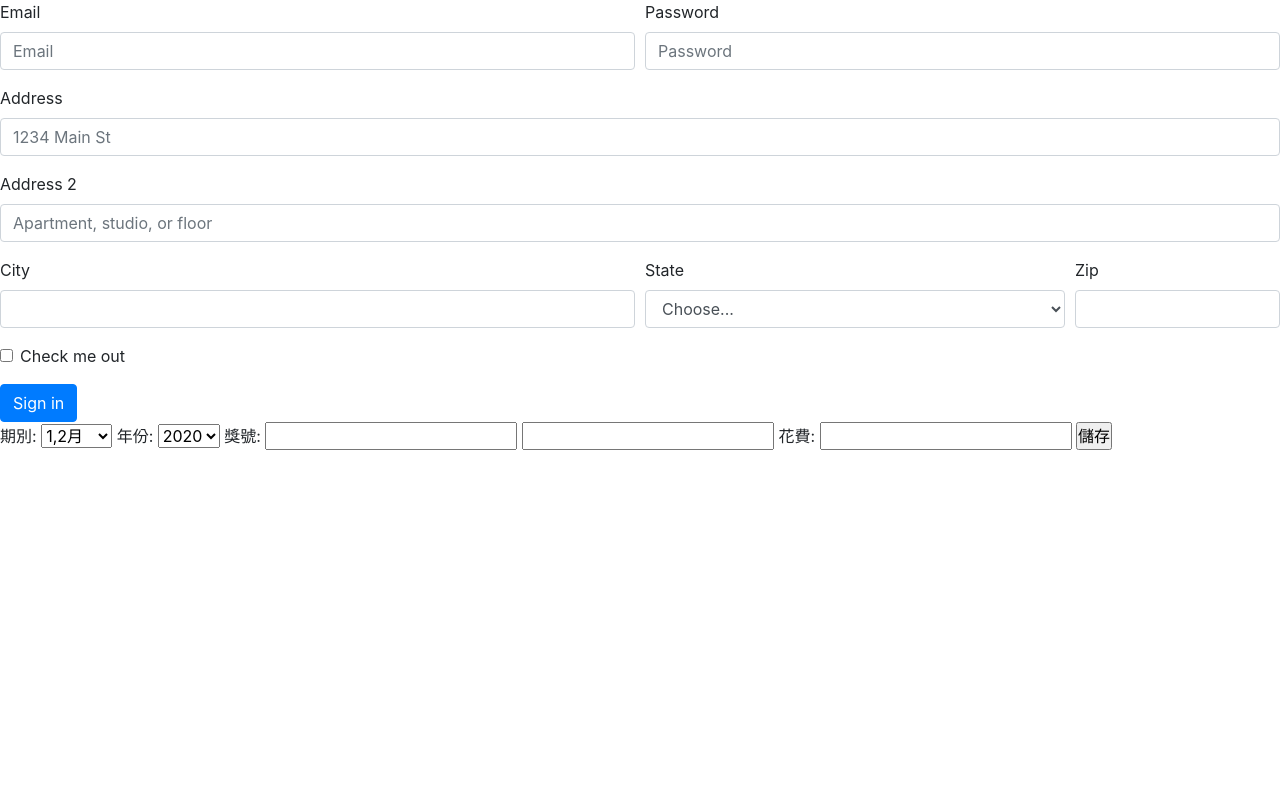
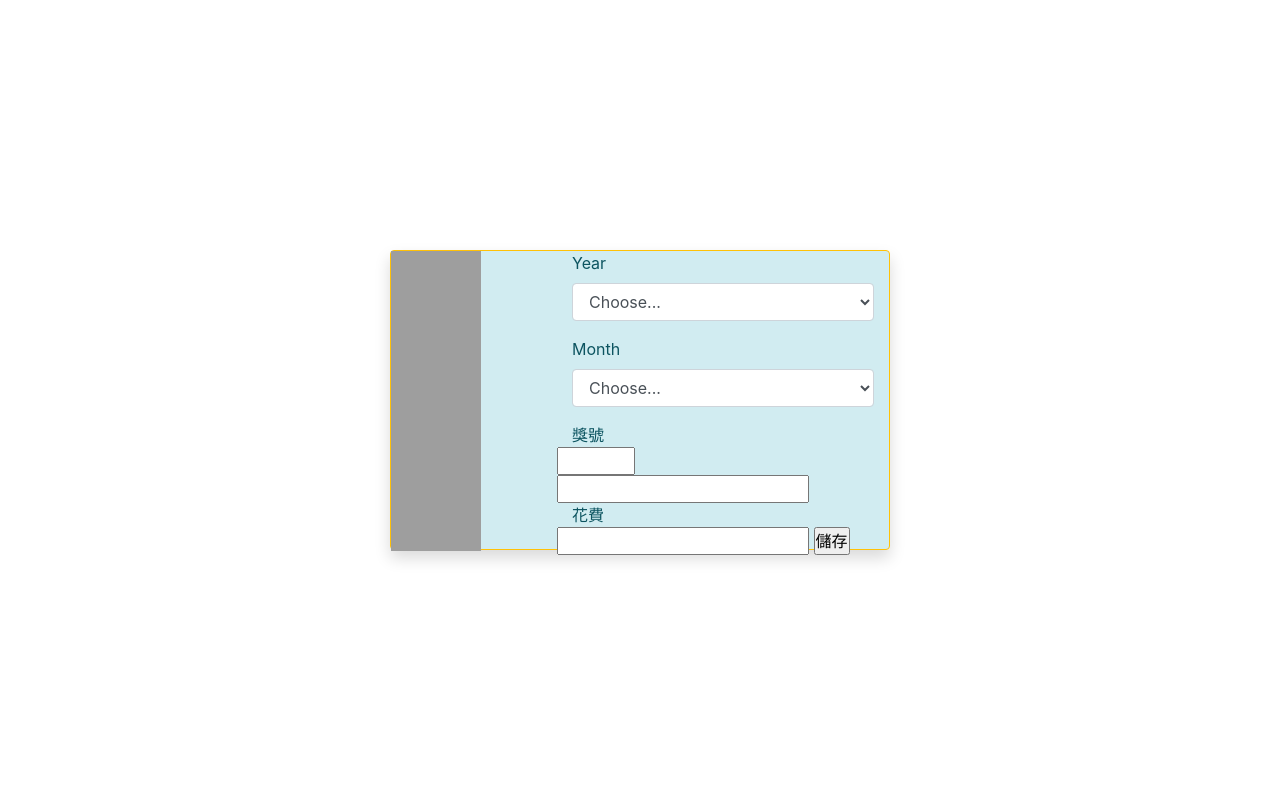
Before and after one commit to wdaweb/calendar-shushu7337, a PHP site: page / in a window 1280 px wide. Run offline with PHP 8.4, Linux system fonts and the light colour scheme; grey boxes are pictures that could not be loaded.

Commit message:
layout test indexxx.php is orignal file

```diff
--- a/INVOICE/index.php
+++ b/INVOICE/index.php
@@ -1,4 +1,8 @@
 <link rel="stylesheet" href="./include/bootstrap.css">
+<link rel="stylesheet" href="https://stackpath.bootstrapcdn.com/bootstrap/4.4.1/css/bootstrap.min.css">
+<script src="https://code.jquery.com/jquery-3.4.1.slim.min.js"></script>
+<script src="https://cdn.jsdelivr.net/npm/popper.js@1.16.0/dist/umd/popper.min.js"></script>
+<script src="https://stackpath.bootstrapcdn.com/bootstrap/4.4.1/js/bootstrap.min.js"></script>
 <!DOCTYPE html>
 <html lang="en">
 
@@ -9,87 +13,50 @@
   <link rel="stylesheet" href="./css/style.css">
 </head>
 
-<body>
-
-        <form>
-      <div class="form-row">
-        <div class="form-group col-md-6">
-          <label for="inputEmail4">Email</label>
-          <input type="email" class="form-control" id="inputEmail4" placeholder="Email">
+<body class="d-flex justify-content-around align-items-center vw-100 flex-column" style="height: 100vh;">
+<form action="save_invoice.php" method="post">
+<div class="card my-5 mx-auto shadow alert-info border-warning" style="height: 300px;width: 500px;">
+    <div class="row no-gutters">
+      <div class="col-md-4">
+        <img src="https://picsum.photos/90/300">
       </div>
-        <div class="form-group col-md-6">
-          <label for="inputPassword4">Password</label>
-          <input type="password" class="form-control" id="inputPassword4" placeholder="Password">
+      <div class="col-md-8">
+          <div class="form-group">
+            <div class="form-group col-md" >
+              <label for="inputYear">Year</label>
+              <select id="inputYear" class="form-control" name="year" >
+                <option selected>Choose...</option>
+                <option class="dropdown-item" value="2020" href="#">2020</option>
+                <option class="dropdown-item" value="2021" href="#">2021</option>
+                <option class="dropdown-item" value="2022" href="#">2022</option>
+              </select>
+            </div>
+            <div class="form-group col-md" >
+              <label for="inputMonth">Month</label>
+              <select id="inputMonth" class="form-control" name="period">
+                <option selected>Choose...</option>
+                <option class="dropdown-item" value="1">1-2</option>
+                <option class="dropdown-item" value="2">3-4</option>
+                <option class="dropdown-item" value="3">5-6</option>
+                <option class="dropdown-item" value="4">7-8</option>
+                <option class="dropdown-item" value="5">9-10</option>
+                <option class="dropdown-item" value="6">11-12</option>
+              </select>
             </div>
           </div>
-      <div class="form-group">
-        <label for="inputAddress">Address</label>
-        <input type="text" class="form-control" id="inputAddress" placeholder="1234 Main St">
-      </div>
-      <div class="form-group">
-        <label for="inputAddress2">Address 2</label>
-        <input type="text" class="form-control" id="inputAddress2" placeholder="Apartment, studio, or floor">
-      </div>
-      <div class="form-row">
-        <div class="form-group col-md-6">
-          <label for="inputCity">City</label>
-          <input type="text" class="form-control" id="inputCity">
-        </div>
-        <div class="form-group col-md-4">
-          <label for="inputState">State</label>
-          <select id="inputState" class="form-control">
-            <option selected>Choose...</option>
-            <option>...</option>
-          </select>
-        </div>
-        <div class="form-group col-md-2">
-          <label for="inputZip">Zip</label>
-          <input type="text" class="form-control" id="inputZip">
+          <div class="col">獎號</div>
+          <input type="text" name="code" size="3px">
+          <input type="number" name="number">
+          <div class="col">花費</div>
+          <input type="number" name="expend">
+          <input type="submit" value="儲存">
         </div>
       </div>
-      <div class="form-group">
-        <div class="form-check">
-          <input class="form-check-input" type="checkbox" id="gridCheck">
-          <label class="form-check-label" for="gridCheck">
-            Check me out
-          </label>
     </div>
   </div>
-      <button type="submit" class="btn btn-primary">Sign in</button>
+  </div>
   </form>
 
-
-
-
-
-
-
-
-
-    <form action="save_invoice.php" method="post">
-    期別:
-    <select name="period">
-        <option value="1">1,2月</option>
-        <option value="2">3,4月</option>
-        <option value="3">5,6月</option>
-        <option value="4">7,8月</option>
-        <option value="5">9,10月</option>
-        <option value="6">11,12月</option>
-    </select>
-    年份:
-    <select name="year">
-        <option value="2020">2020</option>
-        <option value="2021">2021</option>
-        <option value="2022">2022</option>
-    </select>
-
-    獎號:
-        <input type="text" name="code">
-        <input type="number" name="number">
-    花費:
-        <input type="number" name="expend">
-        <input type="submit" value="儲存">
-    </form>
 </body>
 
 </html>
```
Also changed, not shown: INVOICE/indexxx.php (added, +95 -0 lines). Lines whose indentation alone changed are shown as unchanged.
